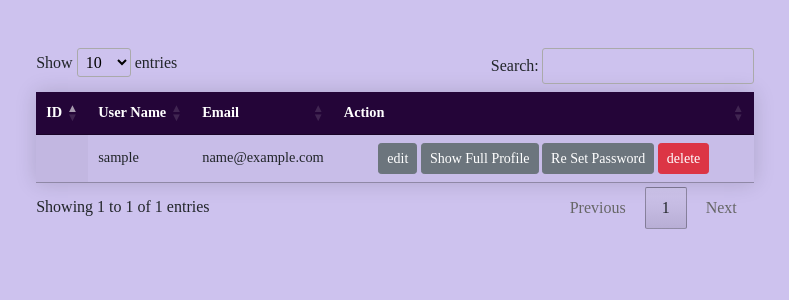
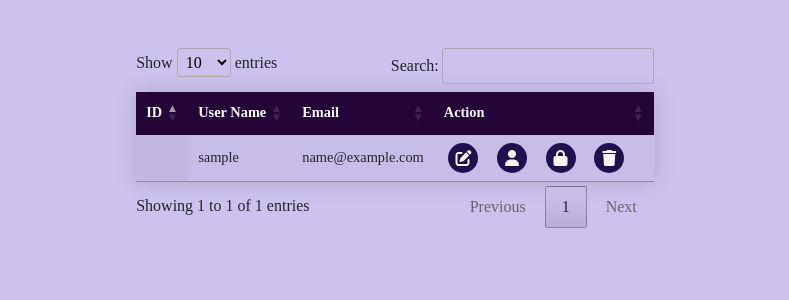
Before and after one commit to Pithiya-Hardik/python-flask-crud-task, a Flask app: page /showuser in a window 1280 px wide. Shown: the part 92-392 px from the top of the page, without its empty margins (245-1034 px from the left). Run offline with Flask 2, Linux system fonts and the light colour scheme; the visitor is signed in with stand-in values (Sample User, id 1); tables that the repository leaves empty or names only in its code hold one stand-in row (values such as "Sample post"); some libraries are stand-ins or nearby versions.

Commit message:
icon add

```diff
--- a/static/style.css
+++ b/static/style.css
@@ -394,17 +394,36 @@ p
     color: #fff;
 
 }
+
+
 .user-btn
 {
     padding: 10px 30px;
     cursor: pointer;
-    margin: auto;
+
     background: linear-gradient(to right, #ee5a6f, #f29263);
     border: 0;
     outline: none;
     border-radius: 30px;
     margin-top: 50px;
+
     color: #fff;
+}
+
+@media screen and (max-width:375px) {
+    .user-btn
+    {
+        padding: 10px 30px;
+        cursor: pointer;
+
+        background: linear-gradient(to right, #ee5a6f, #f29263);
+        border: 0;
+        outline: none;
+        border-radius: 30px;
+        margin-top: 50px;
+        margin-left: 100px;
+        color: #fff;
+    }
 }
 
 .user-input-group
@@ -682,3 +701,24 @@ p {
 .user-card-full .social-link li {
     display: inline-block;
 }
+#icon
+{
+    display: inline-flex;
+    justify-content: center;
+    align-items: center;
+}
+.bg {
+    background: #21104f;
+    height: 30px;
+    width: 30px;
+    text-align: center;
+    line-height: 38px;
+    border-radius: 50px;
+}
+td a
+{
+    color: #f5f5f5;
+    font-size: 16px;
+    margin-right: 15px;
+
+}
--- a/templates/user_list.html
+++ b/templates/user_list.html
@@ -6,6 +6,10 @@
     <meta http-equiv="X-UA-Compatible" content="IE=edge">
     <meta name="viewport" content="width=device-width, initial-scale=1.0">
     <link rel="stylesheet" href="static/style.css">
+    <link rel="stylesheet" href="https://cdn.jsdelivr.net/npm/bootstrap-icons@1.3.0/font/bootstrap-icons.css" />
+    <link rel="stylesheet" href="https://cdnjs.cloudflare.com/ajax/libs/font-awesome/6.1.1/css/all.min.css"
+    integrity="sha512-KfkfwYDsLkIlwQp6LFnl8zNdLGxu9YAA1QvwINks4PhcElQSvqcyVLLD9aMhXd13uQjoXtEKNosOWaZqXgel0g=="
+    crossorigin="anonymous" referrerpolicy="no-referrer" />
     <link rel="stylesheet" href="https://cdn.jsdelivr.net/npm/bootstrap@4.0.0/dist/css/bootstrap.min.css"
         integrity="sha384-Gn5384xqQ1aoWXA+058RXPxPg6fy4IWvTNh0E263XmFcJlSAwiGgFAW/dAiS6JXm" crossorigin="anonymous">
     <link rel="stylesheet" href="https://cdn.datatables.net/1.10.22/css/jquery.dataTables.min.css" />
@@ -67,12 +71,11 @@
                     <td>{{row.user_name}}</td>
                     <td>{{row.email}}</td>
 
-                    <td width="400" id="button">
-                        <a href="/edit/{{row.Id}}" class="btn btn-secondary btn-sm">edit</a>
-                        <a href="/adminshowuserdata/{{row.Id}}" class="btn btn-secondary btn-sm">Show Full Profile</a>
-                        <a href="/idgetresetpassword/{{row.Id}}" class="btn btn-secondary btn-sm">Re Set Password</a>
-                        <a href="/delete/{{row.Id}}" class="btn btn-danger btn-delete btn-sm"
-                            onclick="return confirm('Are you sure you want to delete')">delete</a>
+                    <td width="200" id="button">
+                        <a href="/edit/{{row.Id}}"><i id="icon" class=" fa fa-edit bg"></i></a>
+                        <a href="/adminshowuserdata/{{row.Id}}" ><i id="icon" class="fa fa-user bg"></i></a>
+                        <a href="/idgetresetpassword/{{row.Id}}" ><i id="icon" class="fa fa-lock bg"></i></a>
+                        <a href="/delete/{{row.Id}}"  onclick="return confirm('Are you sure you want to delete')"><i id="icon" class="fa fa-trash bg"></i></a>
                     </td>
                 </tr>
 
```
Also changed, not shown: templates/newadmincrate.html (+8 -5 lines).
